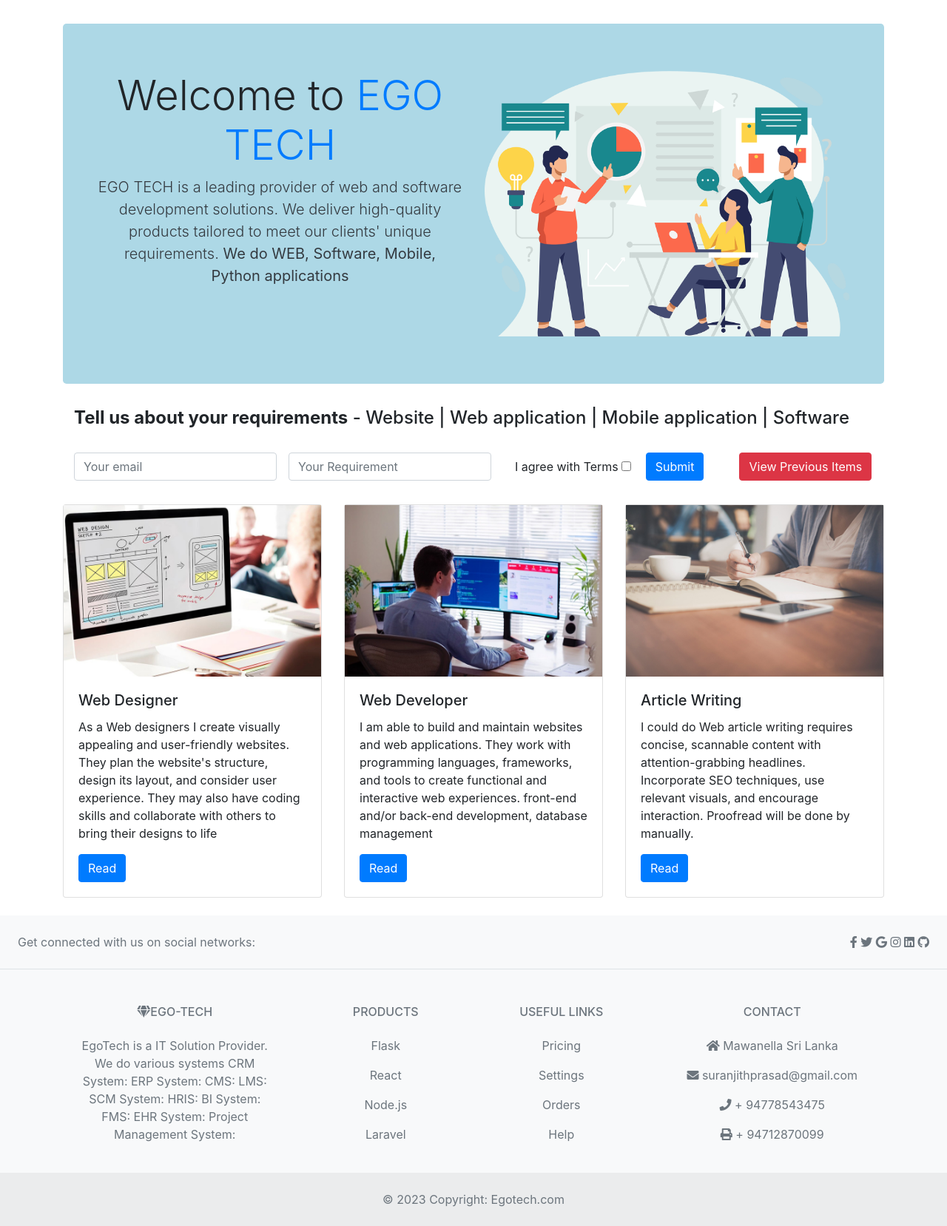
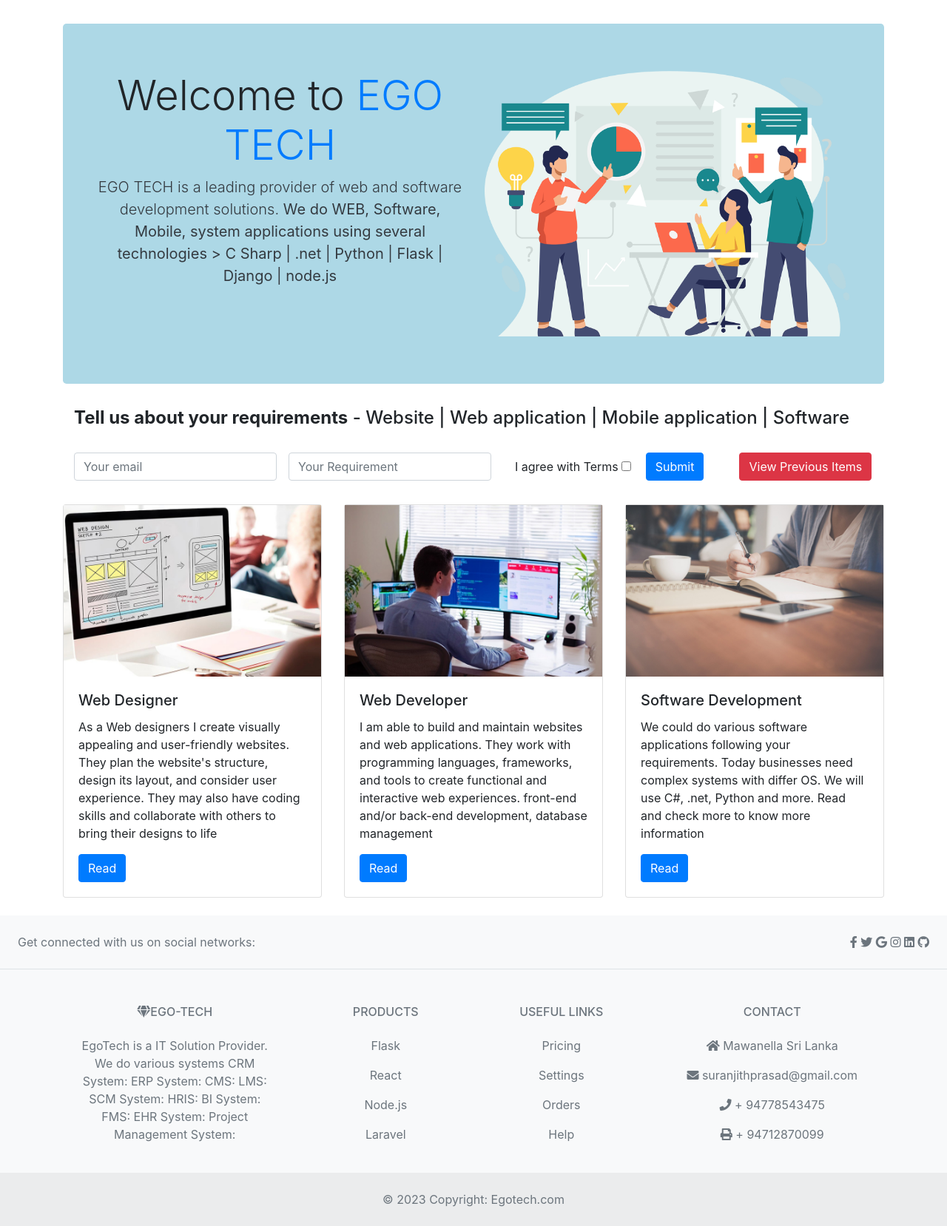
Before and after one commit to suranjithprasad/egotechapp, a Flask app: page / in a window 1280 px wide. Shown: the part 56-1714 px from the top of the page at 74% size. Run offline with Flask 3, Linux system fonts and the light colour scheme; some libraries are stand-ins or nearby versions.

Commit message:
to Update index.html

```diff
--- a/templates/index.html
+++ b/templates/index.html
@@ -63,7 +63,7 @@
                 <div class="row">
                     <div class="col-md-6">
                         <h1 class="display-4">Welcome to <span class="company-name">EGO TECH</span></h1>
-                        <p class="lead description">EGO TECH is a leading provider of web and software development solutions. We deliver high-quality products tailored to meet our clients' unique requirements. <b>We do WEB, Software, Mobile, Python applications</b></p>
+                        <p class="lead description">EGO TECH is a leading provider of web and software development solutions. <b>We do WEB, Software, Mobile, system applications using several technologies > C Sharp | .net | Python | Flask | Django | node.js</b></p>
                     </div>
                     <div class="col-md-6">
                         <img src="{{ url_for('static', filename='home.png') }}" class="img-fluid" alt="Responsive Image">
@@ -147,9 +147,10 @@
                 </a>
               </div>
               <div class="card-body">
-                <h5 class="card-title">Article Writing</h5>
+                <h5 class="card-title">Software Development</h5>
                 <p class="card-text">
-                  I could do Web article writing requires concise, scannable content with attention-grabbing headlines. Incorporate SEO techniques, use relevant visuals, and encourage interaction. Proofread will be done by manually.
+                  We could do various software applications following your requirements. Today businesses need complex systems with differ OS. We will use
+                  C#, .net, Python and more. Read and check more to know more information
                 </p>
                 <a href="#!" class="btn btn-primary">Read</a>
               </div>
```
